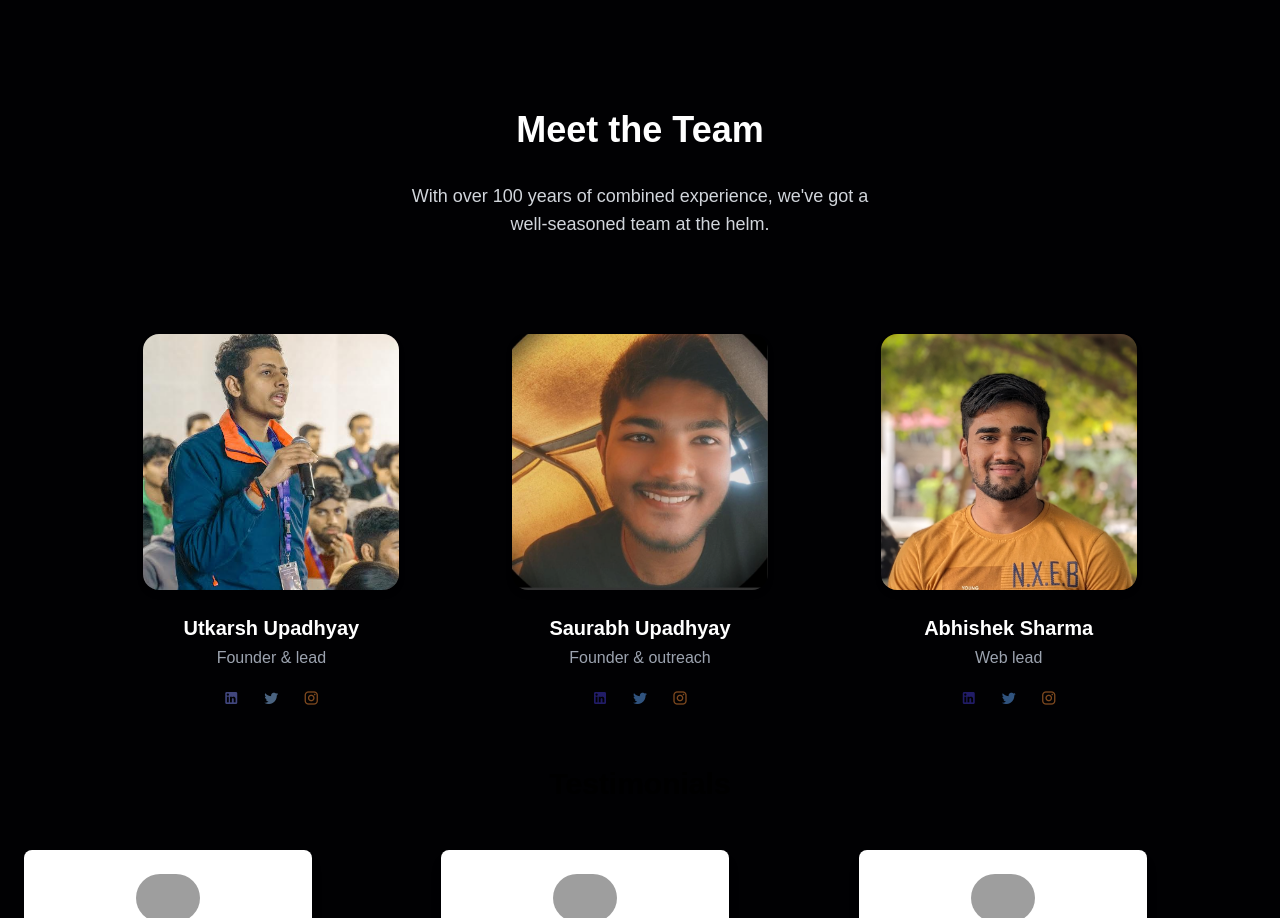
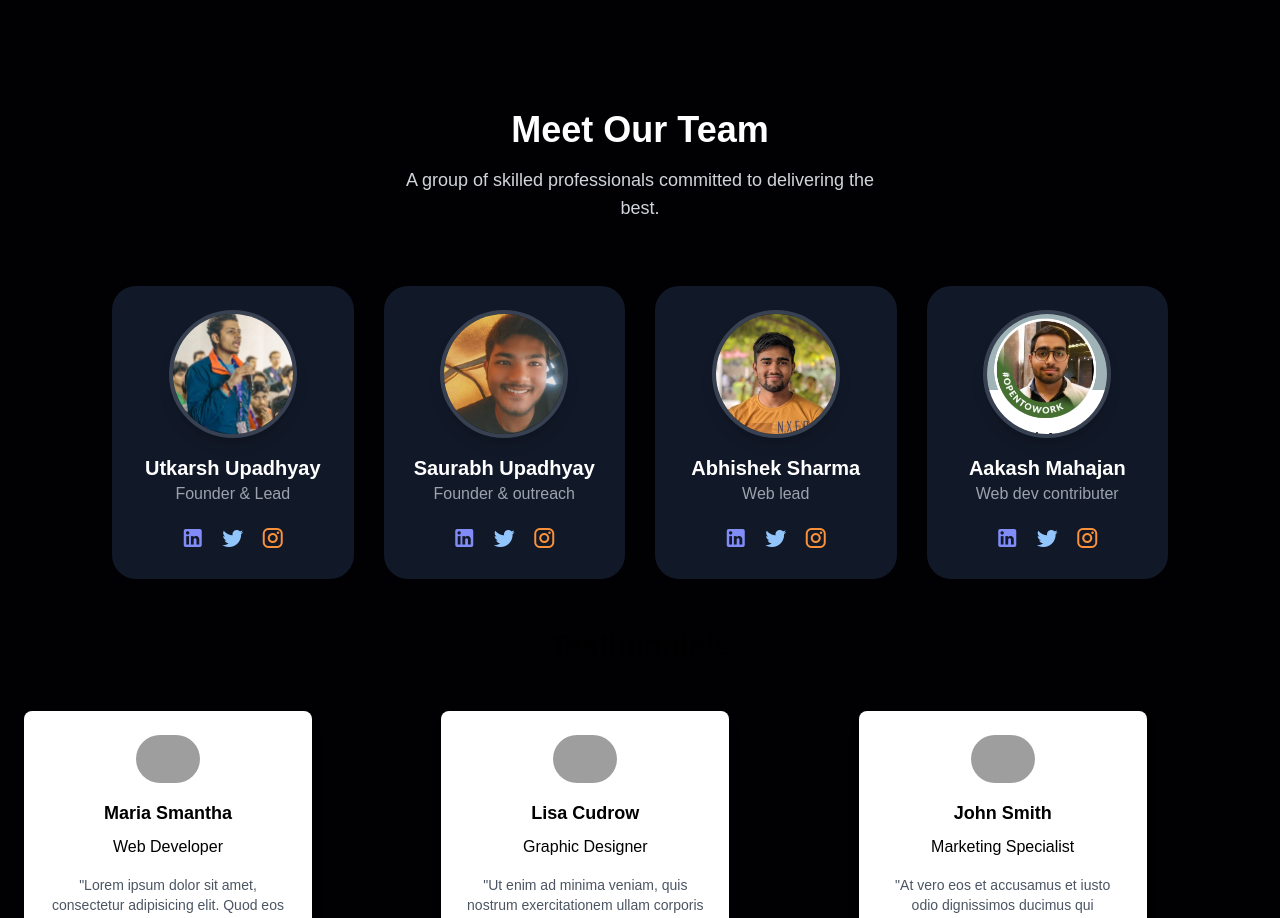
Before and after one commit to DevXsphere/Website-devxsphere, a React (Vite) app in the folder frontend/: page / in a window 1280 px wide. Shown: the part 1300-2218 px from the top of the page. Built offline with nearby package versions, Linux system fonts and the light colour scheme; grey boxes are pictures that could not be loaded; a web font is replaced by a local one.

Commit message:
Fix team section component

```diff
--- a/frontend/components/TeamSection.jsx
+++ b/frontend/components/TeamSection.jsx
@@ -1,286 +1,155 @@
 import React from "react";
-import { Swiper, SwiperSlide } from "swiper/react"; // Swiper import
-import "swiper/css"; // Swiper CSS import
+import { Swiper, SwiperSlide } from "swiper/react";
+import "swiper/css";
 
-export default function TeamSection() {
+
+// Team data array
+const teamData = [
+  {
+    name: "Utkarsh Upadhyay",
+    position: "Founder & Lead",
+    imgSrc: "/Team/pfp speakerone.jpeg",
+    linkedin: "https://www.linkedin.com/in/utk2103/",
+    twitter: "https://x.com/utk2103",
+    instagram: "https://instagram.com/utkarsh_k21",
+  },
+  {
+    name: "Saurabh Upadhyay",
+    position: "Founder & outreach",
+    imgSrc: "public/Team/Saurabh.png",
+    linkedin: "https://www.linkedin.com",
+    twitter: "https://x.com",
+    instagram: "https://instagram.com",
+  },
+  {
+    name: "Abhishek Sharma",
+    position: "Web lead",
+    imgSrc: "/Team/Abhishek Sharma.jpg",
+    linkedin: "https://www.linkedin.com/",
+    twitter: "https://x.com",
+    instagram: "https://instagram.com",
+  },
+  {
+    name: "Aakash Mahajan",
+    position: "Web dev contributer",
+    imgSrc: "/Team/Aakash Mahajan.png",
+    linkedin: "https://www.linkedin.com/",
+    twitter: "https://x.com",
+    instagram: "https://instagram.com",
+  },
+  {
+    name: "Rajveer Singh",
+    position: "Community advocate",
+    imgSrc: "/Team/RAJVEER SINGH.jpg",
+    linkedin: "https://www.linkedin.com/",
+    twitter: "https://x.com",
+    instagram: "https://instagram.com",
+  },
+  {
+    name: "Ashika Gupta",
+    position: "UI/UX team",
+    imgSrc: "/Team/Ashika Gupta.png",
+    linkedin: "https://www.linkedin.com/",
+    twitter: "https://x.com",
+    instagram: "https://instagram.com",
+  },
+  {
+    name: "Kusum Kharayat",
+    position: "Community advocate",
+    imgSrc: "/Team/Kusum Kharayat.jpg",
+    linkedin: "https://www.linkedin.com/",
+    twitter: "https://x.com",
+    instagram: "https://instagram.com",
+  },
+  {
+    name: "Yashdeep Singh",
+    position: "Social media",
+    imgSrc: "/Team/YASHDEEP SINGH.jpg",
+    linkedin: "https://www.linkedin.com/",
+    twitter: "https://x.com",
+    instagram: "https://instagram.com",
+  },
+  {
+    name: "Vanshika Goelt",
+    position: "PR and social media",
+    imgSrc: "/Team/vanshika goel.jpeg",
+    linkedin: "https://www.linkedin.com/",
+    twitter: "https://x.com",
+    instagram: "https://instagram.com",
+  },
+  // Add more team members as needed...
+];
+
+export default function ImprovedTeamSection() {
   return (
-    <div class="flex flex-col w-full my-12 px-4 md:px-12 lg:px-24"> {/* Changed background to dark */}
-      <div class="flex flex-col">
-        <div class="flex flex-col mt-8">
-          <div class="container max-w-7xl px-4">
-            <div class="flex flex-wrap justify-center text-center mb-24">
-              <div class="w-full lg:w-6/12 px-4">
-                <h1 class="text-white text-4xl font-bold mb-8"> {/* Text color to white */}
-                  Meet the Team
-                </h1>
-                <p class="text-gray-300 text-lg font-light"> {/* Text color to light gray */}
-                  With over 100 years of combined experience, we've got a well-seasoned team at the helm.
+    <div className="flex flex-col w-full my-12 px-4 md:px-12 lg:px-24">
+      <div className="flex flex-col">
+        <div className="flex flex-col mt-8">
+          <div className="container max-w-7xl px-4">
+            {/* Section Title */}
+            <div className="flex flex-wrap justify-center text-center mb-16">
+              <div className="w-full lg:w-6/12 px-4">
+                <h1 className="text-white text-4xl font-bold mb-4">Meet Our Team</h1>
+                <p className="text-gray-300 text-lg font-light">
+                  A group of skilled professionals committed to delivering the best.
                 </p>
               </div>
             </div>
 
             {/* Swiper Section */}
             <Swiper
-              spaceBetween={50}
-              slidesPerView={3} // Adjust number of visible slides based on screen size
+
+              spaceBetween={30}
+              slidesPerView={1}
               breakpoints={{
                 640: { slidesPerView: 1 }, // 1 slide on small screens
                 768: { slidesPerView: 2 }, // 2 slides on medium screens
                 1024: { slidesPerView: 3 }, // 3 slides on large screens
+                1280: { slidesPerView: 4 }, // 4 slides on extra-large screens
               }}
               pagination={{ clickable: true }}
             >
-              {/* Team member 1 */}
-              <SwiperSlide>
-                <div class="flex flex-col">
-                  <a href="#" class="mx-auto">
+              {teamData.map((member, index) => (
+                <SwiperSlide key={index}>
+                  <div className="flex flex-col items-center bg-gray-900 rounded-3xl p-6 transition transform hover:-translate-y-2 hover:shadow-xl duration-300">
                     <img
-                      class="rounded-2xl drop-shadow-md hover:drop-shadow-xl transition-all duration-200 delay-100 w-64 h-64 object-cover" // Fixed image size
-                      src="/Team/pfp speakerone.jpeg"
-                      alt="Team Member"
+                      className="rounded-full w-32 h-32 object-cover border-4 border-gray-700 shadow-lg"
+                      src={member.imgSrc}
+                      alt={member.name}
                     />
-                  </a>
-                  <div class="text-center mt-6">
-                    <h1 class="text-white text-xl font-bold mb-1"> {/* Text color to white */}
-                      Utkarsh Upadhyay
-                    </h1>
-                    <div class="text-gray-400 font-light mb-2"> {/* Text color to light gray */}
-                      Founder & lead
+                    <div className="text-center mt-4">
+                      <h1 className="text-white text-xl font-semibold">{member.name}</h1>
+                      <p className="text-gray-400 font-light">{member.position}</p>
                     </div>
-                    <div class="flex items-center justify-center opacity-50 hover:opacity-100 transition-opacity duration-300">
-                      <a href="https://www.linkedin.com/in/utk2103/" class="flex rounded-full hover:bg-indigo-700 h-10 w-10">
-                        <i class="mdi mdi-linkedin text-indigo-400 mx-auto mt-2"></i>
+                    <div className="flex justify-center mt-4 space-x-4">
+                      <a
+                        href={member.linkedin}
+                        className="text-indigo-400 hover:text-indigo-600 transition-colors"
+                        target="_blank"
+                        rel="noopener noreferrer"
+                      >
+                        <i className="mdi mdi-linkedin text-2xl"></i>
                       </a>
-                      <a href="https://x.com/utk2103" class="flex rounded-full hover:bg-blue-700 h-10 w-10">
-                        <i class="mdi mdi-twitter text-blue-300 mx-auto mt-2"></i>
+                      <a
+                        href={member.twitter}
+                        className="text-blue-300 hover:text-blue-500 transition-colors"
+                        target="_blank"
+                        rel="noopener noreferrer"
+                      >
+                        <i className="mdi mdi-twitter text-2xl"></i>
                       </a>
-                      <a href="https://instagram.com/utkarsh_k21" class="flex rounded-full hover:bg-orange-700 h-10 w-10">
-                        <i class="mdi mdi-instagram text-orange-400 mx-auto mt-2"></i>
+                      <a
+                        href={member.instagram}
+                        className="text-orange-400 hover:text-orange-600 transition-colors"
+                        target="_blank"
+                        rel="noopener noreferrer"
+                      >
+                        <i className="mdi mdi-instagram text-2xl"></i>
                       </a>
                     </div>
                   </div>
-                </div>
-              </SwiperSlide>
-
-              <SwiperSlide>
-                <div class="flex flex-col">
-                  <a href="#" class="mx-auto">
-                    <img
-                      class="rounded-2xl drop-shadow-md hover:drop-shadow-xl transition-all duration-200 delay-100 w-64 h-64 object-cover"
-                      src="public\Team\Saurabh.png"
-                      alt="Team Member"
-                    />
-                  </a>
-                  <div class="text-center mt-6">
-                    <h1 class="text-white text-xl font-bold mb-1">Saurabh Upadhyay</h1>
-                    <div class="text-gray-400 font-light mb-2">Founder & outreach</div>
-                    <div class="flex items-center justify-center opacity-50 hover:opacity-100 transition-opacity duration-300">
-                      <a href="#" class="flex rounded-full hover:bg-indigo-700 h-10 w-10">
-                        <i class="mdi mdi-linkedin text-indigo-700 mx-auto mt-2"></i>
-                      </a>
-                      <a href="#" class="flex rounded-full hover:bg-blue-700 h-10 w-10">
-                        <i class="mdi mdi-twitter text-blue-400 mx-auto mt-2"></i>
-                      </a>
-                      <a href="#" class="flex rounded-full hover:bg-orange-700 h-10 w-10">
-                        <i class="mdi mdi-instagram text-orange-400 mx-auto mt-2"></i>
-                      </a>
-                    </div>
-                  </div>
-                </div>
-              </SwiperSlide>
-
-              {/* Team member 2 */}
-              <SwiperSlide>
-                <div class="flex flex-col">
-                  <a href="#" class="mx-auto">
-                    <img
-                      class="rounded-2xl drop-shadow-md hover:drop-shadow-xl transition-all duration-200 delay-100 w-64 h-64 object-cover"
-                      src="/Team/Abhishek Sharma.jpg"
-                      alt="Team Member"
-                    />
-                  </a>
-                  <div class="text-center mt-6">
-                    <h1 class="text-white text-xl font-bold mb-1">Abhishek Sharma</h1>
-                    <div class="text-gray-400 font-light mb-2">Web lead</div>
-                    <div class="flex items-center justify-center opacity-50 hover:opacity-100 transition-opacity duration-300">
-                      <a href="https://www.linkedin.com/in/abhishek-sharma-655182215/" target="_blank" class="flex rounded-full hover:bg-indigo-700 h-10 w-10">
-                        <i class="mdi mdi-linkedin text-indigo-700 mx-auto mt-2"></i>
-                      </a>
-                      <a href="https://x.com/As0755213Sharma" target="_blank" class="flex rounded-full hover:bg-blue-700 h-10 w-10">
-                        <i class="mdi mdi-twitter text-blue-400 mx-auto mt-2"></i>
-                      </a>
-                      <a href="https://www.instagram.com/abhi.navsharma_/" target="_blank" class="flex rounded-full hover:bg-orange-700 h-10 w-10">
-                        <i class="mdi mdi-instagram text-orange-400 mx-auto mt-2"></i>
-                      </a>
-                    </div>
-                  </div>
-                </div>
-              </SwiperSlide>
-
-              {/* Additional team members can be added here */}
-              <SwiperSlide>
-                <div class="flex flex-col">
-                  <a href="#" class="mx-auto">
-                    <img
-                      class="rounded-2xl drop-shadow-md hover:drop-shadow-xl transition-all duration-200 delay-100 w-64 h-64 object-cover"
-                      src="/Team/Aakash Mahajan.png"
-                      alt="Team Member"
-                    />
-                  </a>
-                  <div class="text-center mt-6">
-                    <h1 class="text-white text-xl font-bold mb-1">Aakash Mahajan</h1>
-                    <div class="text-gray-400 font-light mb-2">Web dev contributer</div>
-                    <div class="flex items-center justify-center opacity-50 hover:opacity-100 transition-opacity duration-300">
-                      <a href="#" class="flex rounded-full hover:bg-indigo-700 h-10 w-10">
-                        <i class="mdi mdi-linkedin text-indigo-700 mx-auto mt-2"></i>
-                      </a>
-                      <a href="#" class="flex rounded-full hover:bg-blue-700 h-10 w-10">
-                        <i class="mdi mdi-twitter text-blue-400 mx-auto mt-2"></i>
-                      </a>
-                      <a href="#" class="flex rounded-full hover:bg-orange-700 h-10 w-10">
-                        <i class="mdi mdi-instagram text-orange-400 mx-auto mt-2"></i>
-                      </a>
-                    </div>
-                  </div>
-                </div>
-              </SwiperSlide>
-
-              <SwiperSlide>
-                <div class="flex flex-col">
-                  <a href="#" class="mx-auto">
-                    <img
-                      class="rounded-2xl drop-shadow-md hover:drop-shadow-xl transition-all duration-200 delay-100 w-64 h-64 object-cover"
-                      src="/Team/RAJVEER SINGH.jpg"
-                      alt="Team Member"
-                    />
-                  </a>
-                  <div class="text-center mt-6">
-                    <h1 class="text-white text-xl font-bold mb-1">Rajveer Singh</h1>
-                    <div class="text-gray-400 font-light mb-2">Community advocate</div>
-                    <div class="flex items-center justify-center opacity-50 hover:opacity-100 transition-opacity duration-300">
-                      <a href="#" class="flex rounded-full hover:bg-indigo-700 h-10 w-10">
-                        <i class="mdi mdi-linkedin text-indigo-700 mx-auto mt-2"></i>
-                      </a>
-                      <a href="#" class="flex rounded-full hover:bg-blue-700 h-10 w-10">
-                        <i class="mdi mdi-twitter text-blue-400 mx-auto mt-2"></i>
-                      </a>
-                      <a href="#" class="flex rounded-full hover:bg-orange-700 h-10 w-10">
-                        <i class="mdi mdi-instagram text-orange-400 mx-auto mt-2"></i>
-                      </a>
-                    </div>
-                  </div>
-                </div>
-              </SwiperSlide>
-
-              <SwiperSlide>
-                <div class="flex flex-col">
-                  <a href="#" class="mx-auto">
-                    <img
-                      class="rounded-2xl drop-shadow-md hover:drop-shadow-xl transition-all duration-200 delay-100 w-64 h-64 object-cover"
-                      src="/Team/Ashika Gupta.png"
-                      alt="Team Member"
-                    />
-                  </a>
-                  <div class="text-center mt-6">
-                    <h1 class="text-white text-xl font-bold mb-1">Ashika Gupta</h1>
-                    <div class="text-gray-400 font-light mb-2">UI/UX team</div>
-                    <div class="flex items-center justify-center opacity-50 hover:opacity-100 transition-opacity duration-300">
-                      <a href="#" class="flex rounded-full hover:bg-indigo-700 h-10 w-10">
-                        <i class="mdi mdi-linkedin text-indigo-700 mx-auto mt-2"></i>
-                      </a>
-                      <a href="#" class="flex rounded-full hover:bg-blue-700 h-10 w-10">
-                        <i class="mdi mdi-twitter text-blue-400 mx-auto mt-2"></i>
-                      </a>
-                      <a href="#" class="flex rounded-full hover:bg-orange-700 h-10 w-10">
-                        <i class="mdi mdi-instagram text-orange-400 mx-auto mt-2"></i>
-                      </a>
-                    </div>
-                  </div>
-                </div>
-              </SwiperSlide>
-
-              <SwiperSlide>
-                <div class="flex flex-col">
-                  <a href="#" class="mx-auto">
-                    <img
-                      class="rounded-2xl drop-shadow-md hover:drop-shadow-xl transition-all duration-200 delay-100 w-64 h-64 object-cover"
-                      src="/Team/Kusum Kharayat.jpg"
-                      alt="Team Member"
-                    />
-                  </a>
-                  <div class="text-center mt-6">
-                    <h1 class="text-white text-xl font-bold mb-1">Kusum Kharayat</h1>
-                    <div class="text-gray-400 font-light mb-2">Community advocate</div>
-                    <div class="flex items-center justify-center opacity-50 hover:opacity-100 transition-opacity duration-300">
-                      <a href="#" class="flex rounded-full hover:bg-indigo-700 h-10 w-10">
-                        <i class="mdi mdi-linkedin text-indigo-700 mx-auto mt-2"></i>
-                      </a>
-                      <a href="#" class="flex rounded-full hover:bg-blue-700 h-10 w-10">
-                        <i class="mdi mdi-twitter text-blue-400 mx-auto mt-2"></i>
-                      </a>
-                      <a href="#" class="flex rounded-full hover:bg-orange-700 h-10 w-10">
-                        <i class="mdi mdi-instagram text-orange-400 mx-auto mt-2"></i>
-                      </a>
-                    </div>
-                  </div>
-                </div>
-              </SwiperSlide>
-
-              <SwiperSlide>
-                <div class="flex flex-col">
-                  <a href="#" class="mx-auto">
-                    <img
-                      class="rounded-2xl drop-shadow-md hover:drop-shadow-xl transition-all duration-200 delay-100 w-64 h-64 object-cover"
-                      src="/Team/YASHDEEP SINGH.jpg"
-                      alt="Team Member"
-                    />
-                  </a>
-                  <div class="text-center mt-6">
-                    <h1 class="text-white text-xl font-bold mb-1">Yashdeep Singh</h1>
-                    <div class="text-gray-400 font-light mb-2">Social media</div>
-                    <div class="flex items-center justify-center opacity-50 hover:opacity-100 transition-opacity duration-300">
-                      <a href="#" class="flex rounded-full hover:bg-indigo-700 h-10 w-10">
-                        <i class="mdi mdi-linkedin text-indigo-700 mx-auto mt-2"></i>
-                      </a>
-                      <a href="#" class="flex rounded-full hover:bg-blue-700 h-10 w-10">
-                        <i class="mdi mdi-twitter text-blue-400 mx-auto mt-2"></i>
-                      </a>
-                      <a href="#" class="flex rounded-full hover:bg-orange-700 h-10 w-10">
-                        <i class="mdi mdi-instagram text-orange-400 mx-auto mt-2"></i>
-                      </a>
-                    </div>
-                  </div>
-                </div>
-              </SwiperSlide>
-
-              <SwiperSlide>
-                <div class="flex flex-col">
-                  <a href="#" class="mx-auto">
-                    <img
-                      class="rounded-2xl drop-shadow-md hover:drop-shadow-xl transition-all duration-200 delay-100 w-64 h-64 object-cover"
-                      src="/Team/vanshika goel.jpeg"
-                      alt="Team Member"
-                    />
-                  </a>
-                  <div class="text-center mt-6">
-                    <h1 class="text-white text-xl font-bold mb-1">Vanshika Goel</h1>
-                    <div class="text-gray-400 font-light mb-2">PR and social media</div>
-                    <div class="flex items-center justify-center opacity-50 hover:opacity-100 transition-opacity duration-300">
-                      <a href="#" class="flex rounded-full hover:bg-indigo-700 h-10 w-10">
-                        <i class="mdi mdi-linkedin text-indigo-700 mx-auto mt-2"></i>
-                      </a>
-                      <a href="#" class="flex rounded-full hover:bg-blue-700 h-10 w-10">
-                        <i class="mdi mdi-twitter text-blue-400 mx-auto mt-2"></i>
-                      </a>
-                      <a href="#" class="flex rounded-full hover:bg-orange-700 h-10 w-10">
-                        <i class="mdi mdi-instagram text-orange-400 mx-auto mt-2"></i>
-                      </a>
-                    </div>
-                  </div>
-                </div>
-              </SwiperSlide>
-
-
+                </SwiperSlide>
+              ))}
             </Swiper>
           </div>
         </div>
```
